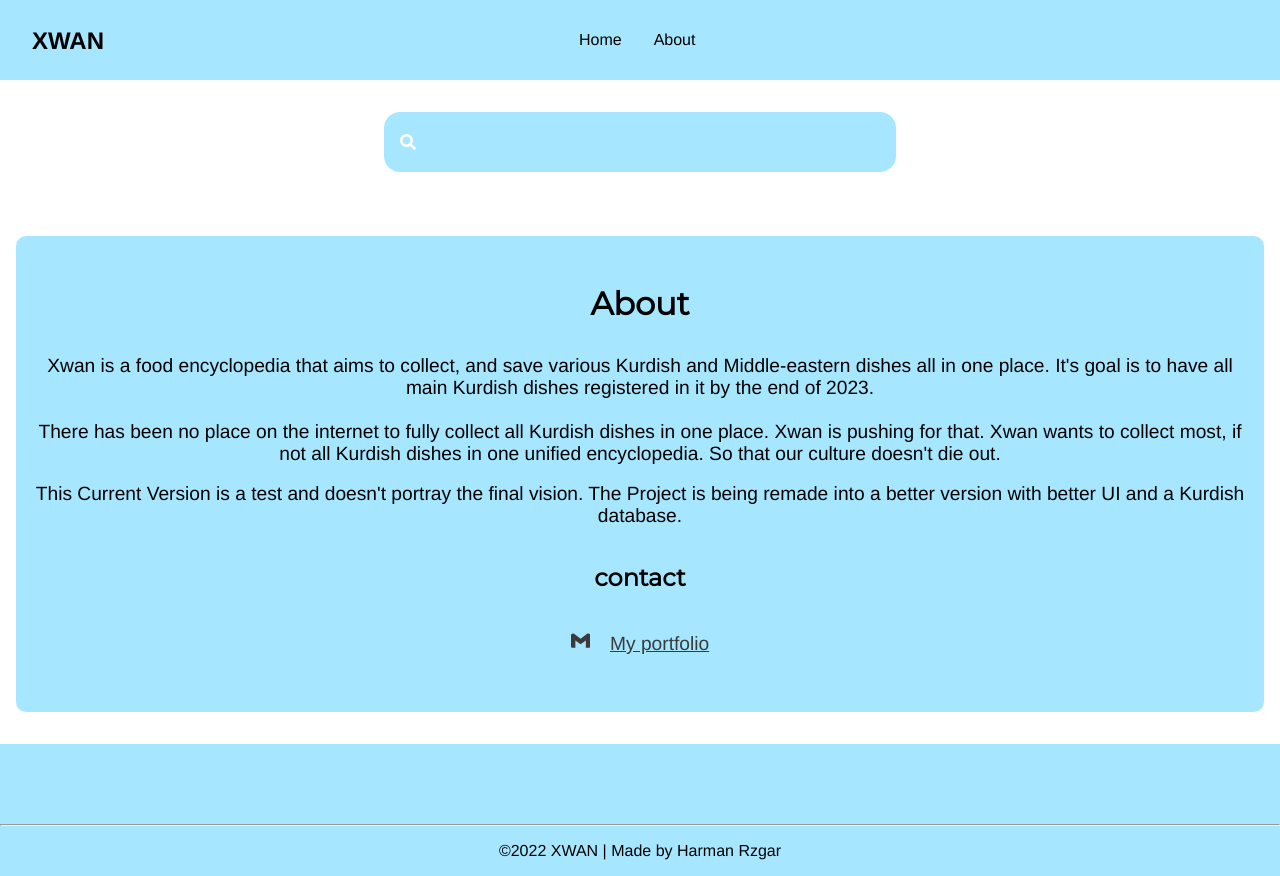
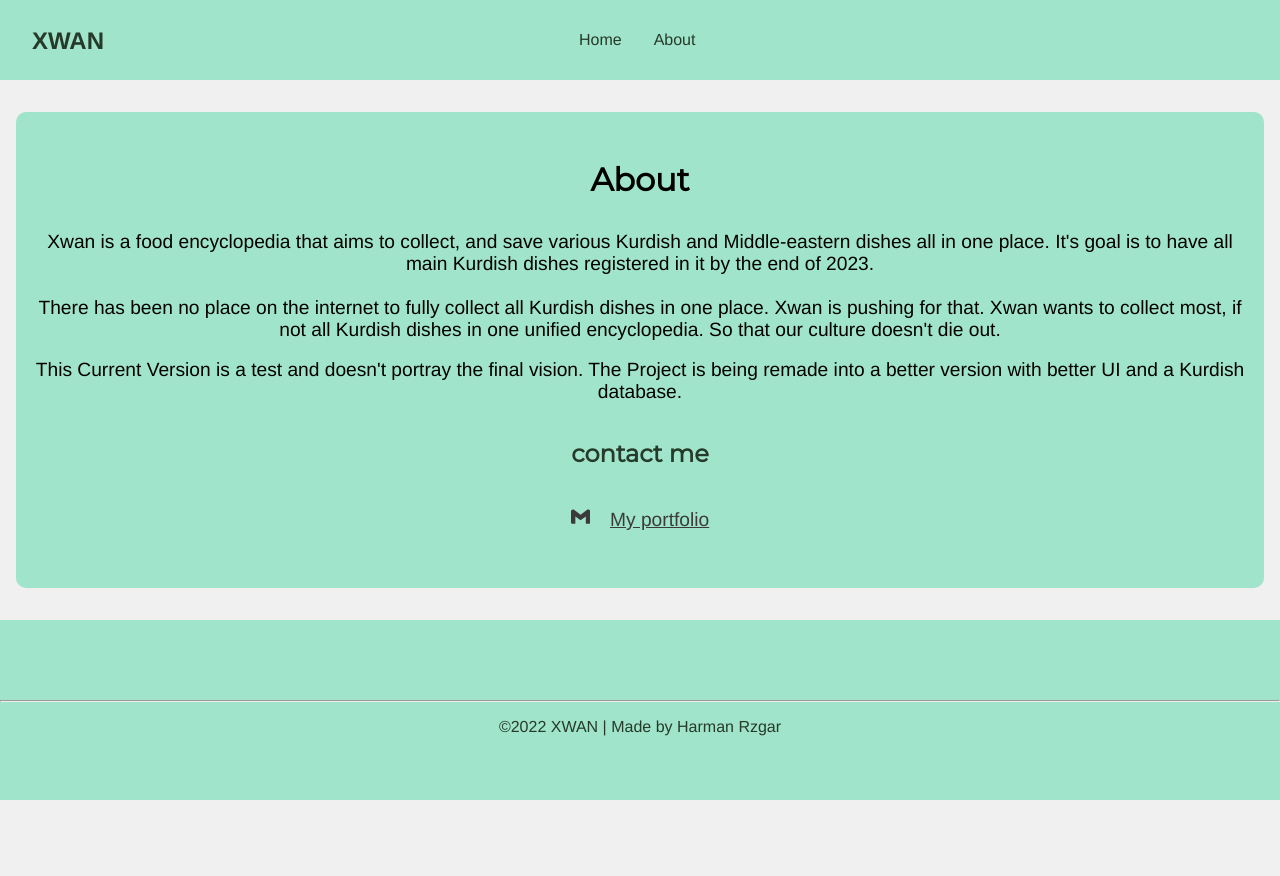
Before and after one commit to HarmanRzgar/xwan, a React (Create React App) app: page /About in a window 1280 px wide. After the commit the page ends 800 px from the top, so only its background shows below. Built offline with nearby package versions, Linux system fonts and the light colour scheme.

Commit message:
Changed parts of the design and fixed potential bugs on mobile.

```diff
--- a/src/App.js
+++ b/src/App.js
@@ -10,7 +10,7 @@ function App() {
     <div className="App">
      <BrowserRouter>
       <Navbar/>
-       <Search/>
+
       <Pages/>
       <Footer/>
       </BrowserRouter>
--- a/src/Components/Component.css
+++ b/src/Components/Component.css
@@ -9,10 +9,14 @@
 }
 
 :root {
-  --mainColor: #a6e7ff;
+  --mainColor: #A0E4CB;
   --mainColorLight: #c7f0ff;
-  --secondaryColor: #1c6a86;
-  --textColor: rgb(0, 0, 0);
+  --secondaryColor: #F2E3DB;
+  --textColor: #F2E3DB;
+}
+
+body {
+  background: #F0F0F0 !important;
 }
 
 header {
@@ -21,8 +25,8 @@ header {
   justify-content: space-between;
   height: 80px;
   padding: 0 2rem;
-  background-color: var(--mainColor);
-  color: var(--textColor);
+  background-color: #A0E4CB!important;
+  color: var(--MainColor) !important;
   z-index: 9999;
 }
 
@@ -62,6 +66,7 @@ header div,
 nav {
   display: flex;
   align-items: center;
+  background-color: #A0E4CB;
 }
 
 header h4 {
@@ -99,6 +104,7 @@ header h4 {
 
   header .responsive_nav {
     transform: none;
+  background-color: #A0E4CB ;
   }
 
   nav .nav-close-btn {
@@ -137,7 +143,7 @@ header h4 {
 
 .main-footer {
   color: var(--textColor);
-  background-color: var(--mainColor);
+  background-color: #A0E4CB;
   padding-top: 3em;
   position: center;
   bottom: 0px;
@@ -181,6 +187,8 @@ header h4 {
 }
 
 /*Pop*/
+
+
 
 .Wrapper {
   font-family: Helvetica, sans-serif;
@@ -231,6 +239,10 @@ header h4 {
 
 /*List*/
 
+.food-head {
+  color: #000;
+}
+
 .ListCard {
   font-family: Helvetica, sans-serif;
 
--- a/src/Components/Pop.js
+++ b/src/Components/Pop.js
@@ -24,7 +24,7 @@ useEffect(()  => {
       setPopular(JSON.parse(check));
     } else{
       const api = await fetch(
-        `https://api.spoonacular.com/recipes/random?apiKey=f73d9f93408f484b9fd11ae30f14adcd&number=10`
+        `https://api.spoonacular.com/recipes/random?apiKey=57eb7fe27b7f47aea3b55511df88837b&number=10`
         );
         const data = await api.json();
 
@@ -41,7 +41,7 @@ useEffect(()  => {
 
 
   return (
-    <div ><h3>Popular Picks</h3>
+    <div ><h3 className="pop-head">Popular Picks</h3>
           <div className="Wrapper">
 
 
--- a/src/Components/Search.js
+++ b/src/Components/Search.js
@@ -48,7 +48,7 @@ const FormStyle = styled.form`
 
   input {
     border: none;
-    background-color: #a6e7ff;
+    background-color: #A0E4CB;
     font-size: 1.5rem;
     color: #000;
     padding: 1rem 3rem;
@@ -60,7 +60,7 @@ const FormStyle = styled.form`
   }
   input:focus {
     transition: all 0.2s ease-in;
-    background-color: #1c6a86;
+    background-color: #58b492;
     color: #fff;
   }
   .input:focus {
--- a/src/Components/list.js
+++ b/src/Components/list.js
@@ -16,7 +16,7 @@ function List() {
 
     const getList = async () => {
         const data = await fetch(
-          `https://api.spoonacular.com/recipes/random?apiKey=f73d9f93408f484b9fd11ae30f14adcd&number=12`
+          `https://api.spoonacular.com/recipes/random?apiKey=57eb7fe27b7f47aea3b55511df88837b&number=12`
         );
         const recipes = await data.json();
         setSR(recipes.recipes);
@@ -30,7 +30,7 @@ function List() {
   return (
     <>
     <div className='title'>
-                <h2>Fooditionary</h2> </div>
+                <h2 className='food-head'>Fooditionary</h2> </div>
     <Grid
     animate={{opacity: 1}}
     initial={{opacity: 0}}
@@ -60,8 +60,8 @@ const Grid = Styled(motion.div)`
   grid-gap: 3rem;
   margin: 3rem 5rem;
    margin-top: 10px;
-  padding: 3rem 5rem;
-  background-color: #a6e7ff;
+  padding: 3rem 1rem;
+  background-color: #A0E4CB;
   color : #000 !important;
   border-radius: 10px;
   h4 {
--- a/src/Pages/About.js
+++ b/src/Pages/About.js
@@ -15,7 +15,7 @@ function About() {
         <div className='contact'>
           <br/>
           <br/>
-            <h2>contact</h2>
+            <h2>contact me</h2>
             <ul className='Contact-List'>
            <li> <a href="mailto:info@example.com?subject=subject&cc=cc@example.com"><SiGmail/></a></li>
            <li><a href="https://harmanrzgar.netlify.app/" target={'_blank'} rel="noreferrer"> My portfolio</a></li>
@@ -31,7 +31,7 @@ font-family: Helvetica, sans-serif;
 display: flex;
 justify-content: center;
 align-items: center;
-background-color: #a6e7ff;
+background-color: #A0E4CB;
 border-radius: 10px;
 flex-direction: column;
 color: #000;
--- a/src/Pages/Home.js
+++ b/src/Pages/Home.js
@@ -15,7 +15,7 @@ function Home() {
      exit={{ opacity: 0}}
      transition={{ duration: 0.5}}
      >
-
+     <Search/>
         <Pop/>
         <List/>
 
--- a/src/Pages/Pages.css
+++ b/src/Pages/Pages.css
@@ -1,9 +1,9 @@
 
 :root {
-    --mainColor: #a6e7ff;
+    --mainColor: #A0E4CB;
     --mainColorLight: #c7f0ff;
     --secondaryColor: #1c6a86;
-    --textColor: rgb(0, 0, 0);
+    --textColor: #263A29;
   }
 
 .DetailWrapper {
@@ -90,11 +90,15 @@ img {
 	margin-right: 2rem;
 	font-weight: 600;
     color: var(--mainColorLight);
+    height: 50px;
 
 }
 
 .Info {
 
-margin: 30px;
+display: flex;
+flex-direction: row;
+justify-content: center;
+
 
 }
--- a/src/Pages/Recipe.js
+++ b/src/Pages/Recipe.js
@@ -15,7 +15,7 @@ function Recipe() {
 
 const fetchDetails = async () => {
     const data = await fetch (
-        `https://api.spoonacular.com/recipes/${params.id}/information?apiKey=f73d9f93408f484b9fd11ae30f14adcd`
+        `https://api.spoonacular.com/recipes/${params.id}/information?apiKey=57eb7fe27b7f47aea3b55511df88837b`
     );
     const detailData = await data.json();
     setDetails(detailData);
@@ -38,6 +38,7 @@ const fetchDetails = async () => {
         <h2 className="title">{details.title}</h2>
         <div className="img">
         <img src={details.image} alt={details.title} /> </div> </div>
+        <div>
         <div className="Info">
             <button className="Button {activeTab === 'instructions' ? 'active' : '' }" onClick={() => setActiveTab("instructions")}>
                 Instructions
@@ -45,6 +46,7 @@ const fetchDetails = async () => {
             <button className="Button {activeTab === 'ingredients' ? 'active' : '' }" onClick={() => setActiveTab("ingredients")}>
                 Ingredients
             </button>
+            </div>
             {activeTab === 'instructions' && (
                 <div>
                 <h3 dangerouslySetInnerHTML={{__html:details.summary }}></h3>
@@ -58,8 +60,8 @@ const fetchDetails = async () => {
                 )}
             </ul>
            )}
+           </div>
 
-        </div>
 
 
     </motion.div>
--- a/src/Pages/Searched.js
+++ b/src/Pages/Searched.js
@@ -3,7 +3,7 @@ import {useEffect, useState} from "react"
 import {useParams, Link} from 'react-router-dom'
 import Styled from "styled-components"
 import {motion} from "framer-motion"
-
+import Search from '../Components/Search'
 function Searched() {
 
   const MY_KEY = process.env.REACT_APP_API_KEY;
@@ -12,7 +12,7 @@ function Searched() {
     let params = useParams();
 
     const getSearched = async (name) => {
-        const data = await fetch( `https://api.spoonacular.com/recipes/complexSearch?apiKey=f73d9f93408f484b9fd11ae30f14adcd&query=${name}&number=12`
+        const data = await fetch( `https://api.spoonacular.com/recipes/complexSearch?apiKey=57eb7fe27b7f47aea3b55511df88837b&query=${name}&number=12`
         );
         const recipes = await data.json();
         setSR(recipes.results);
@@ -23,7 +23,9 @@ function Searched() {
      getSearched(params.search);
     },[params.search]);
 
-        return  <Grid
+        return <>
+        <Search/>
+         <Grid
           animate={{opacity: 1}}
           initial={{opacity: 0}}
           exit={{ opacity: 0}}
@@ -41,13 +43,14 @@ function Searched() {
             )
         })}
     </Grid>
-
+  </>
 }
 
 const Grid = Styled(motion.div)`
 font-family: Helvetica, sans-serif;
   display: grid;
-  grid-template-columns: repeat(auto-fit, minmax(500px, 1fr));
+  place-items: center;
+  grid-template-columns: repeat(auto-fit, minmax(270px, 1fr));
   grid-gap: 3rem;
   margin: 3rem 5rem;
 `;
@@ -59,9 +62,10 @@ display: flex;
 justify-content: center;
 flex-direction: column;
 align-items: center;
-margin-left: -50px;
+
+width : 300px;
 img {
-  width: 400px;
+  width: 300px;
   height: auto;
   border-radius: 2rem;
   border: 3px solid var(--textColor);
```
